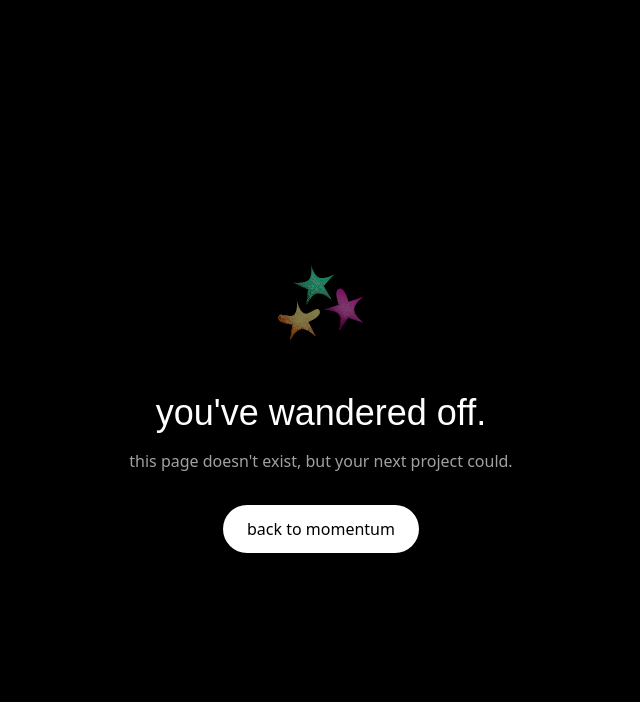
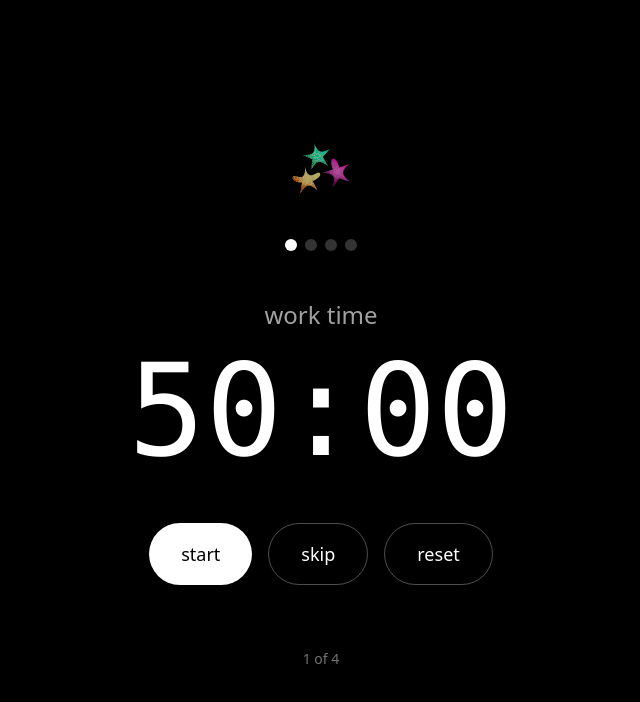
Before and after one commit to mlekhi/momentum-rebrand, a Next.js app: page /timer in a window 1280 px wide. Before the commit this address had no page. Shown: the top 702 px of the page, without its empty margins (319-959 px from the left). Built offline with nearby package versions, Linux system fonts and the light colour scheme; a web font is replaced by a local one.

Commit message:
adding timer

```diff
--- /dev/null
+++ b/src/app/timer/page.tsx
@@ -0,0 +1,125 @@
+"use client";
+
+import { useState, useEffect, useCallback } from "react";
+import Image from "next/image";
+
+const phases = [
+  { name: "work", label: "work time", duration: 50 * 60 },
+  { name: "break", label: "break", duration: 10 * 60 },
+  { name: "work", label: "work time", duration: 50 * 60 },
+  { name: "demos", label: "demos", duration: 0 },
+];
+
+export default function Timer() {
+  const [currentPhase, setCurrentPhase] = useState(0);
+  const [timeLeft, setTimeLeft] = useState(phases[0].duration);
+  const [isRunning, setIsRunning] = useState(false);
+
+  const phase = phases[currentPhase];
+
+  const formatTime = (seconds: number) => {
+    const mins = Math.floor(seconds / 60);
+    const secs = seconds % 60;
+    return `${mins.toString().padStart(2, "0")}:${secs.toString().padStart(2, "0")}`;
+  };
+
+  const nextPhase = useCallback(() => {
+    if (currentPhase < phases.length - 1) {
+      setCurrentPhase((prev) => prev + 1);
+      setTimeLeft(phases[currentPhase + 1].duration);
+    }
+  }, [currentPhase]);
+
+  const reset = () => {
+    setCurrentPhase(0);
+    setTimeLeft(phases[0].duration);
+    setIsRunning(false);
+  };
+
+  useEffect(() => {
+    if (!isRunning || timeLeft <= 0) return;
+
+    const interval = setInterval(() => {
+      setTimeLeft((prev) => {
+        if (prev <= 1) {
+          // Play sound or notification here if desired
+          return 0;
+        }
+        return prev - 1;
+      });
+    }, 1000);
+
+    return () => clearInterval(interval);
+  }, [isRunning, timeLeft]);
+
+  useEffect(() => {
+    if (timeLeft === 0 && isRunning && phase.name !== "demos") {
+      nextPhase();
+    }
+  }, [timeLeft, isRunning, phase.name, nextPhase]);
+
+  return (
+    <main className="min-h-screen flex flex-col items-center justify-center px-6 py-12 bg-black text-white">
+      <Image
+        src="/LOGO.svg"
+        alt="Momentum"
+        width={80}
+        height={80}
+        className="mb-8 opacity-70"
+      />
+
+      <div className="flex gap-2 mb-12">
+        {phases.map((p, i) => (
+          <div
+            key={i}
+            className={`w-3 h-3 rounded-full transition-colors ${
+              i === currentPhase
+                ? "bg-white"
+                : i < currentPhase
+                ? "bg-white/50"
+                : "bg-white/20"
+            }`}
+          />
+        ))}
+      </div>
+
+      <p className="text-xl md:text-2xl text-neutral-400 mb-4">{phase.label}</p>
+
+      {phase.name === "demos" ? (
+        <h1 className="text-7xl md:text-9xl font-display mb-12">🎉</h1>
+      ) : (
+        <h1 className="text-7xl md:text-9xl font-mono font-light mb-12 tabular-nums">
+          {formatTime(timeLeft)}
+        </h1>
+      )}
+
+      <div className="flex gap-4">
+        {phase.name !== "demos" && (
+          <button
+            onClick={() => setIsRunning(!isRunning)}
+            className="px-8 py-4 bg-white text-black rounded-full text-lg font-medium hover:bg-neutral-200 transition-colors"
+          >
+            {isRunning ? "pause" : "start"}
+          </button>
+        )}
+        <button
+          onClick={nextPhase}
+          disabled={currentPhase >= phases.length - 1}
+          className="px-8 py-4 border border-white/30 rounded-full text-lg font-medium hover:bg-white/10 transition-colors disabled:opacity-30 disabled:cursor-not-allowed"
+        >
+          skip
+        </button>
+        <button
+          onClick={reset}
+          className="px-8 py-4 border border-white/30 rounded-full text-lg font-medium hover:bg-white/10 transition-colors"
+        >
+          reset
+        </button>
+      </div>
+
+      <p className="mt-16 text-sm text-neutral-500">
+        {currentPhase + 1} of {phases.length}
+      </p>
+    </main>
+  );
+}
```
